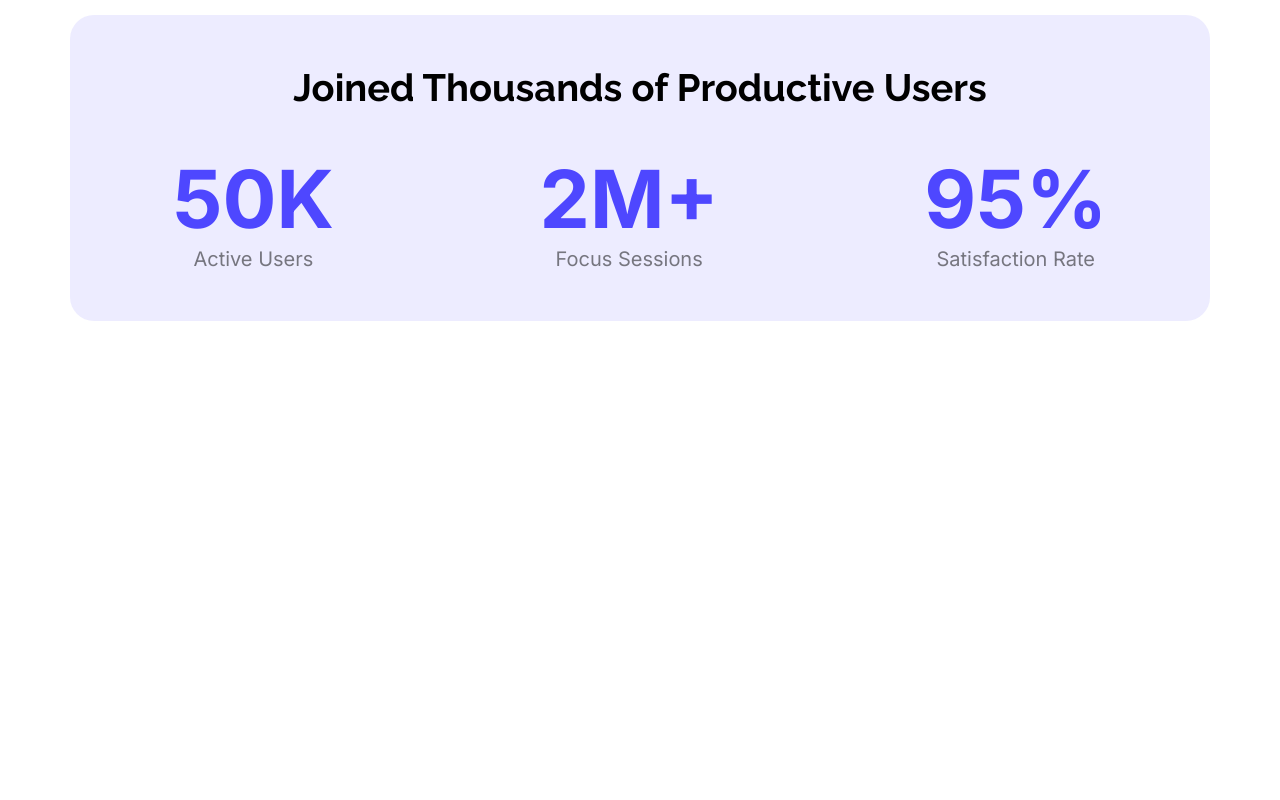
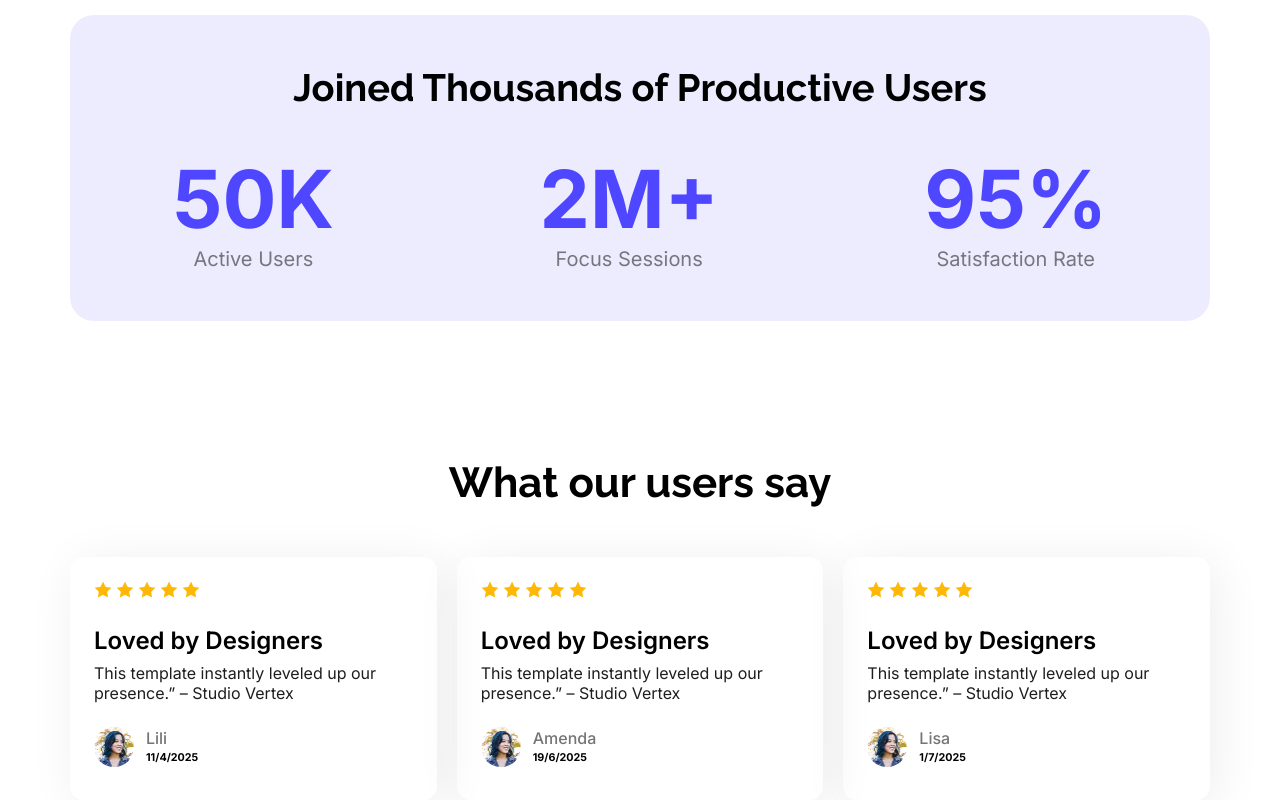
Before and after one commit to Prizmine/1st-assignment, a plain HTML site: page index.html in a window 1280 px wide. Shown: the part 1243-2043 px from the top of the page. Before the commit the page ends 1564 px from the top, so only its background shows below. Drawn offline with Linux system fonts and the light colour scheme.

Commit message:
added review section

```diff
--- a/index.html
+++ b/index.html
@@ -60,7 +60,70 @@
             </div>
         </section>
 
-
+        <section class="review">
+            <div class="review-content">
+                <h3 class="review-title raleway">What our users say</h3>
+                <div class="review-card-container">
+                    <div class="card">
+                        <div class="stars">
+                        <img src="Assets/icon-star.png" class="star">
+                        <img src="Assets/icon-star.png" class="star">
+                        <img src="Assets/icon-star.png" class="star">
+                        <img src="Assets/icon-star.png" class="star">
+                        <img src="Assets/icon-star.png" class="star">
+                        </div>
+                        <div class="card-texts">
+                            <h4 class="card-heading inter">Loved by Designers</h4>
+                            <p class="card-dis inter">This template instantly leveled up our<br> presence.” – Studio Vertex</p>
+                        </div>
+                        <div class="reviewer"><img src="Assets/avatar.png" class="avater">
+                            <div class="avater-info inter">
+                                <p class="avater-name">Lili</p>
+                                <h6 class="avater-date">11/4/2025</h6>
+                            </div>
+                        </div>
+                    </div>
+                    <div class="card">
+                        <div class="stars">
+                        <img src="Assets/icon-star.png" class="star">
+                        <img src="Assets/icon-star.png" class="star">
+                        <img src="Assets/icon-star.png" class="star">
+                        <img src="Assets/icon-star.png" class="star">
+                        <img src="Assets/icon-star.png" class="star">
+                        </div>
+                        <div class="card-texts">
+                            <h4 class="card-heading inter">Loved by Designers</h4>
+                            <p class="card-dis inter">This template instantly leveled up our<br> presence.” – Studio Vertex</p>
+                        </div>
+                        <div class="reviewer"><img src="Assets/avatar.png" class="avater">
+                            <div class="avater-info inter">
+                                <p class="avater-name">Amenda</p>
+                                <h6 class="avater-date">19/6/2025</h6>
+                            </div>
+                        </div>
+                    </div>
+                    <div class="card">
+                        <div class="stars">
+                        <img src="Assets/icon-star.png" class="star">
+                        <img src="Assets/icon-star.png" class="star">
+                        <img src="Assets/icon-star.png" class="star">
+                        <img src="Assets/icon-star.png" class="star">
+                        <img src="Assets/icon-star.png" class="star">
+                        </div>
+                        <div class="card-texts">
+                            <h4 class="card-heading inter">Loved by Designers</h4>
+                            <p class="card-dis inter">This template instantly leveled up our<br> presence.” – Studio Vertex</p>
+                        </div>
+                        <div class="reviewer"><img src="Assets/avatar.png" class="avater">
+                            <div class="avater-info inter">
+                                <p class="avater-name">Lisa</p>
+                                <h6 class="avater-date">1/7/2025</h6>
+                            </div>
+                        </div>
+                    </div>
+                </div>
+            </div>
+        </section>
     </main>
 
     <footer>
--- a/styles/style.css
+++ b/styles/style.css
@@ -194,7 +194,6 @@ nav{
 .review-content{
     height: 342px;
     width: 1140px;
-    background-color: paleturquoise;
 }
 
 .review-title{
@@ -202,3 +201,64 @@ nav{
     font-weight: bold;
     text-align: center;
 }
+
+.review-card-container{
+    display: flex;
+    justify-content: space-between;
+    margin-top: 50px;
+}
+
+.card{
+    height: 243px;
+    width: 366.67px;
+    border-radius: 14px;
+    box-shadow: 6px 6px 50px 0px rgba(0, 0, 0, 0.07);
+}
+
+.stars{
+    margin: 24px 0 24px 24px;
+}
+
+.card-texts{
+    margin-left: 24px;
+}
+
+.card-heading{
+    font-size: 24px;
+    font-weight: 600;
+}
+
+.card-dis{
+    font-size: 16px;
+    font-weight: 400;
+    margin-top: 8px;
+    color: #1E1E1E;
+
+}
+
+.reviewer{
+    display: flex;
+    margin-left: 24px;
+    margin-top: 24px;
+}
+
+.avater{
+    height: 40px;
+    width: 40px;
+    border-radius: 360px;
+}
+
+.avater-info{
+    margin-left: 12px;
+}
+
+.avater-name{
+    font-size: 16px;
+    font-weight: 500;
+    color: #757575;
+    line-height: 140%;
+}
+
+.avater-date{
+    margin-top: 2px;
+}
```
